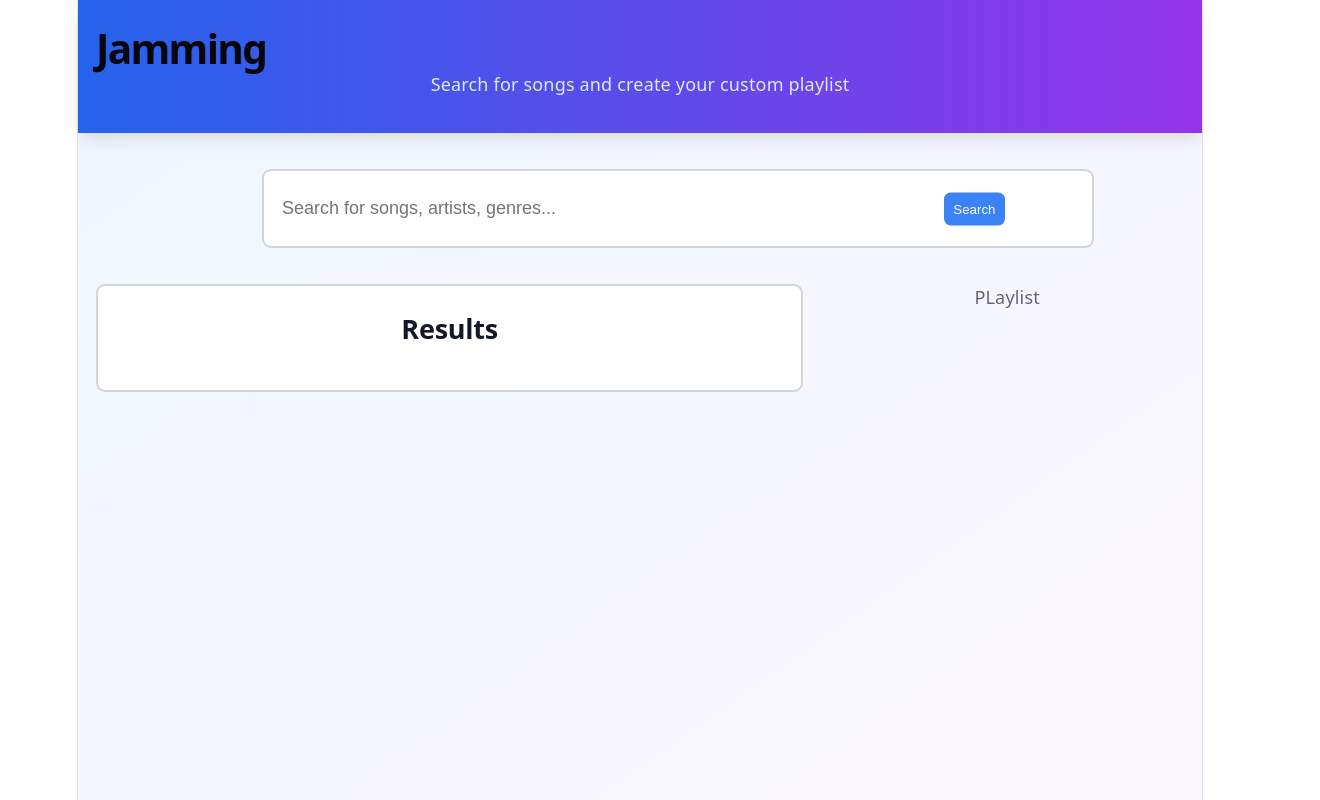
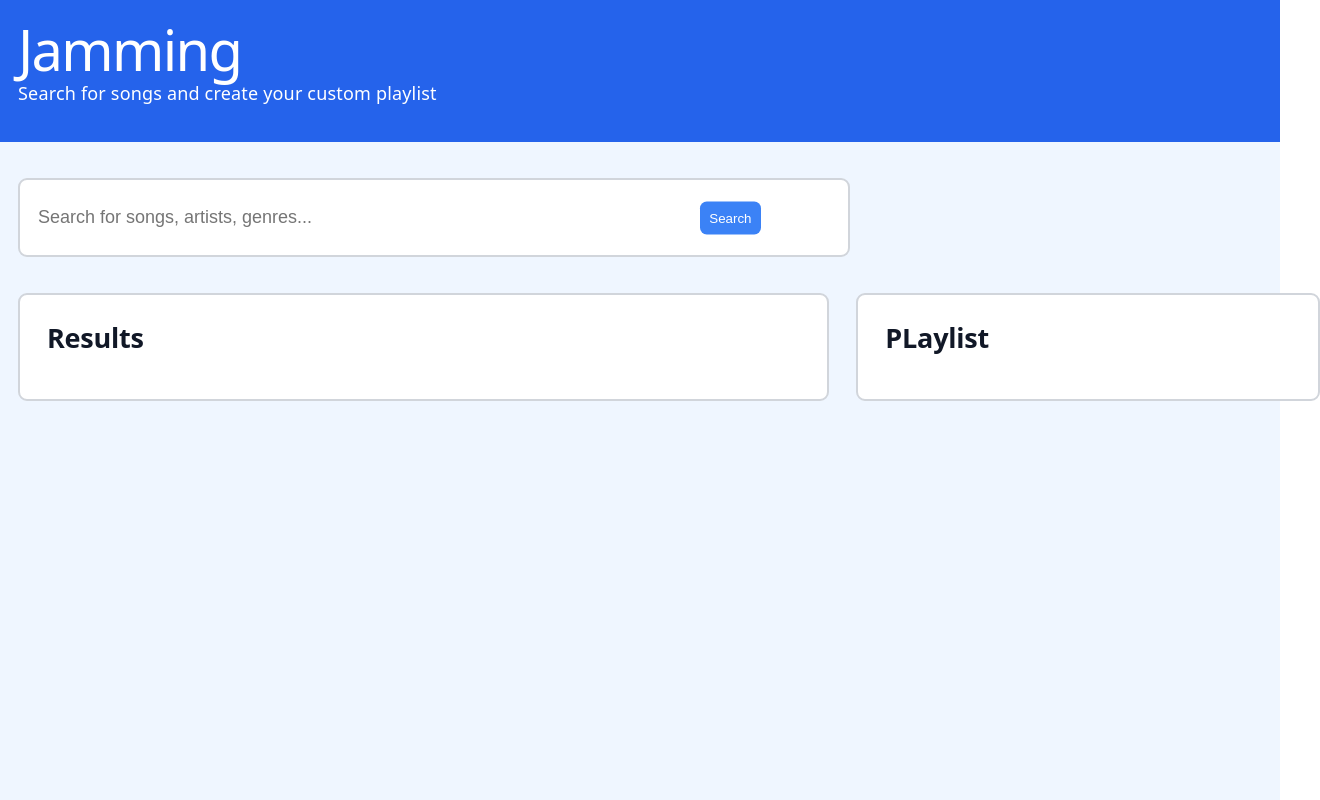
Before and after one commit to josegamundi/jammming-app, a React (Vite) app: page / in a window 1280 px wide. Shown: the whole page, 1320 px wide, since content can reach past the window. Built offline with nearby package versions, Linux system fonts and the light colour scheme.

Commit message:
refactor(ui): simplify layout structure

```diff
--- a/src/App.jsx
+++ b/src/App.jsx
@@ -8,24 +8,22 @@ function App() {
   return (
     <div className={styles.container}>
 
-      <div className={styles.header}>
+      <header className={styles.header}>
         <div className={styles.headerContent}>
-          <div className={styles.headerTitle}>
-
-            <h1>Jamming</h1>
-          </div>
-          <p className={styles.headerSubtitle}>
+          <h1 className={styles.headerTitle}>Jamming</h1>
+          <p>
             Search for songs and create your custom playlist
           </p>
         </div>
-      </div>
+      </header>
 
-      <div className={styles.mainContent}>
+      <main className={styles.mainContent}>
         <div className={styles.searchSection}>
           <SearchBar/>
         </div>
 
         <div className={styles.gridContainer}>
+
           <div className={styles.resultsSection}>
             <div className={styles.resultsCard}>
               <h2 className={styles.sectionTitle}>
@@ -39,11 +37,14 @@ function App() {
 
           <div className={styles.playlistSection}>
             <div className={styles.stickyPlaylist}>
-              PLaylist
+              <h2 className={styles.sectionTitle}>
+                PLaylist
+              </h2>
             </div>
           </div>
+
         </div>
-      </div>
+      </main>
 
     </div>
   )
--- a/src/App.module.css
+++ b/src/App.module.css
@@ -1,41 +1,20 @@
 .container {
   min-height: 100vh;
-  background: linear-gradient(to bottom right, #eff6ff, #faf5ff);
+  background-color: #eff6ff;
 }
 
 .header {
-  background: linear-gradient(to right, #2563eb, #9333ea);
+  background-color: #2563eb;
   color: white;
   padding: 2rem 1rem;
-  box-shadow: 0 10px 15px -3px rgba(0, 0, 0, 0.1);
+
 }
-
 .headerContent {
   max-width: 1280px;
   margin: 0 auto;
 }
-
 .headerTitle {
-  display: flex;
-  align-items: center;
-  gap: 0.75rem;
-  margin-bottom: 0.5rem;
-}
-
-.headerTitle h1 {
-  font-size: 2.25rem;
-  font-weight: bold;
-  margin: 0;
-}
-
-.headerIcon {
-  width: 2.5rem;
-  height: 2.5rem;
-}
-
-.headerSubtitle {
-  color: #dbeafe;
-  margin: 0;
+  margin: 0 0 1rem;
 }
 
 .mainContent {
@@ -45,8 +24,6 @@
 }
 
 .searchSection {
-  display: flex;
-  justify-content: center;
   margin-bottom: 2rem;
 }
 
@@ -62,12 +39,8 @@
   }
 }
 
-.resultsSection {
-  width: 100%;
-}
-
-.resultsCard {
-  background: white;
+.gridContainer > div {
+  background-color: white;
   border-radius: 0.5rem;
   border: 2px solid #d1d5db;
   padding: 1.5rem;
@@ -95,6 +68,7 @@
 }
 
 .playlistSection {
+  background-color: white;
   width: 100%;
 }
 
--- a/src/index.css
+++ b/src/index.css
@@ -1,23 +1,13 @@
 :root {
   --text: #6b6375;
-  --text-h: #08060d;
   --bg: #fff;
   --border: #e5e4e7;
-  --code-bg: #f4f3ec;
-  --accent: #aa3bff;
-  --accent-bg: rgba(170, 59, 255, 0.1);
-  --accent-border: rgba(170, 59, 255, 0.5);
-  --social-bg: rgba(244, 243, 236, 0.5);
-  --shadow:
-    rgba(0, 0, 0, 0.1) 0 10px 15px -3px, rgba(0, 0, 0, 0.05) 0 4px 6px -2px;
-
   --sans: system-ui, 'Segoe UI', Roboto, sans-serif;
   --heading: system-ui, 'Segoe UI', Roboto, sans-serif;
   --mono: ui-monospace, Consolas, monospace;
 
   font: 18px/145% var(--sans);
   letter-spacing: 0.18px;
-  color-scheme: light dark;
   color: var(--text);
   background: var(--bg);
   font-synthesis: none;
@@ -30,82 +20,35 @@
   }
 }
 
-@media (prefers-color-scheme: dark) {
-  :root {
-    --text: #9ca3af;
-    --text-h: #f3f4f6;
-    --bg: #16171d;
-    --border: #2e303a;
-    --code-bg: #1f2028;
-    --accent: #c084fc;
-    --accent-bg: rgba(192, 132, 252, 0.15);
-    --accent-border: rgba(192, 132, 252, 0.5);
-    --social-bg: rgba(47, 48, 58, 0.5);
-    --shadow:
-      rgba(0, 0, 0, 0.4) 0 10px 15px -3px, rgba(0, 0, 0, 0.25) 0 4px 6px -2px;
-  }
-
-  #social .button-icon {
-    filter: invert(1) brightness(2);
-  }
-}
-
 body {
   margin: 0;
-}
-
-#root {
-  width: 1126px;
-  max-width: 100%;
-  margin: 0 auto;
-  text-align: center;
-  border-inline: 1px solid var(--border);
-  min-height: 100svh;
-  display: flex;
-  flex-direction: column;
-  box-sizing: border-box;
 }
 
 h1,
 h2 {
   font-family: var(--heading);
   font-weight: 500;
-  color: var(--text-h);
 }
 
 h1 {
   font-size: 56px;
   letter-spacing: -1.68px;
-  margin: 32px 0;
   @media (max-width: 1024px) {
     font-size: 36px;
-    margin: 20px 0;
+
   }
 }
+
 h2 {
   font-size: 24px;
   line-height: 118%;
   letter-spacing: -0.24px;
-  margin: 0 0 8px;
+
   @media (max-width: 1024px) {
     font-size: 20px;
   }
 }
+
 p {
   margin: 0;
 }
-
-code,
-.counter {
-  font-family: var(--mono);
-  display: inline-flex;
-  border-radius: 4px;
-  color: var(--text-h);
-}
-
-code {
-  font-size: 15px;
-  line-height: 135%;
-  padding: 4px 8px;
-  background: var(--code-bg);
-}
```
